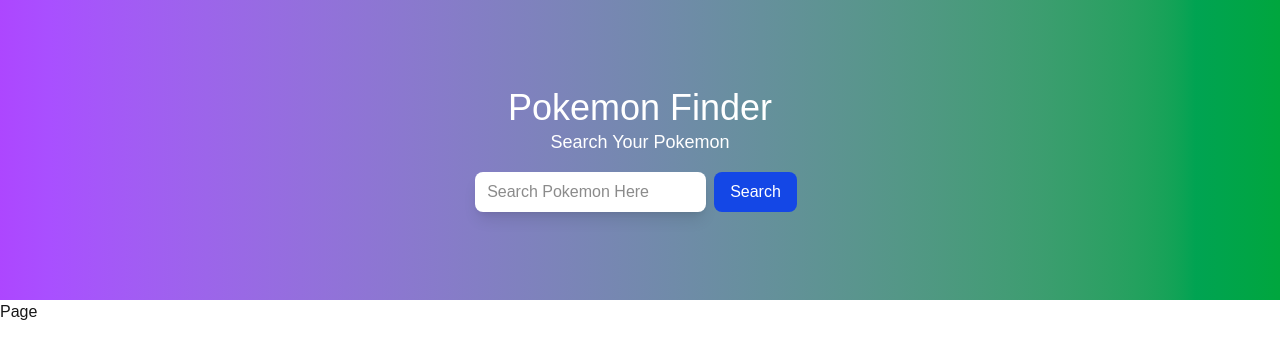
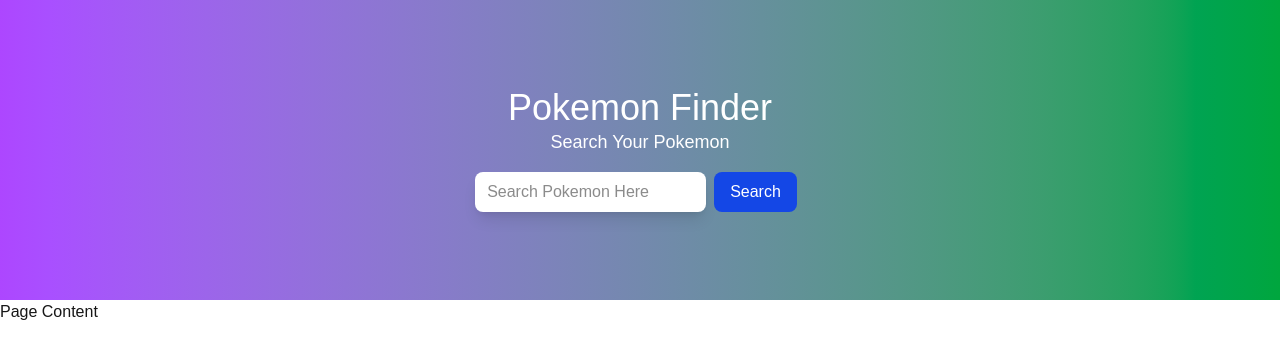
Before and after one commit to Sahasawat-Boss/get-search-dynamic-routes, a Next.js app: page / in a window 1280 px wide. Shown: the top 358 px of the page. Built offline with nearby package versions, Linux system fonts and the light colour scheme.

Commit message:
rename file

```diff
--- a/src/app/page.js
+++ b/src/app/page.jsx
@@ -4,8 +4,8 @@ import SearchHeader from "./Components/SearchHeader";
 export default function Home() {
   return (
     <div>
-      <SearchHeader/>
-      Page
+      <SearchHeader />
+      Page Content
     </div>
   );
 }
```
Also changed, not shown: src/app/layout.jsx (renamed from src/app/layout.js).
